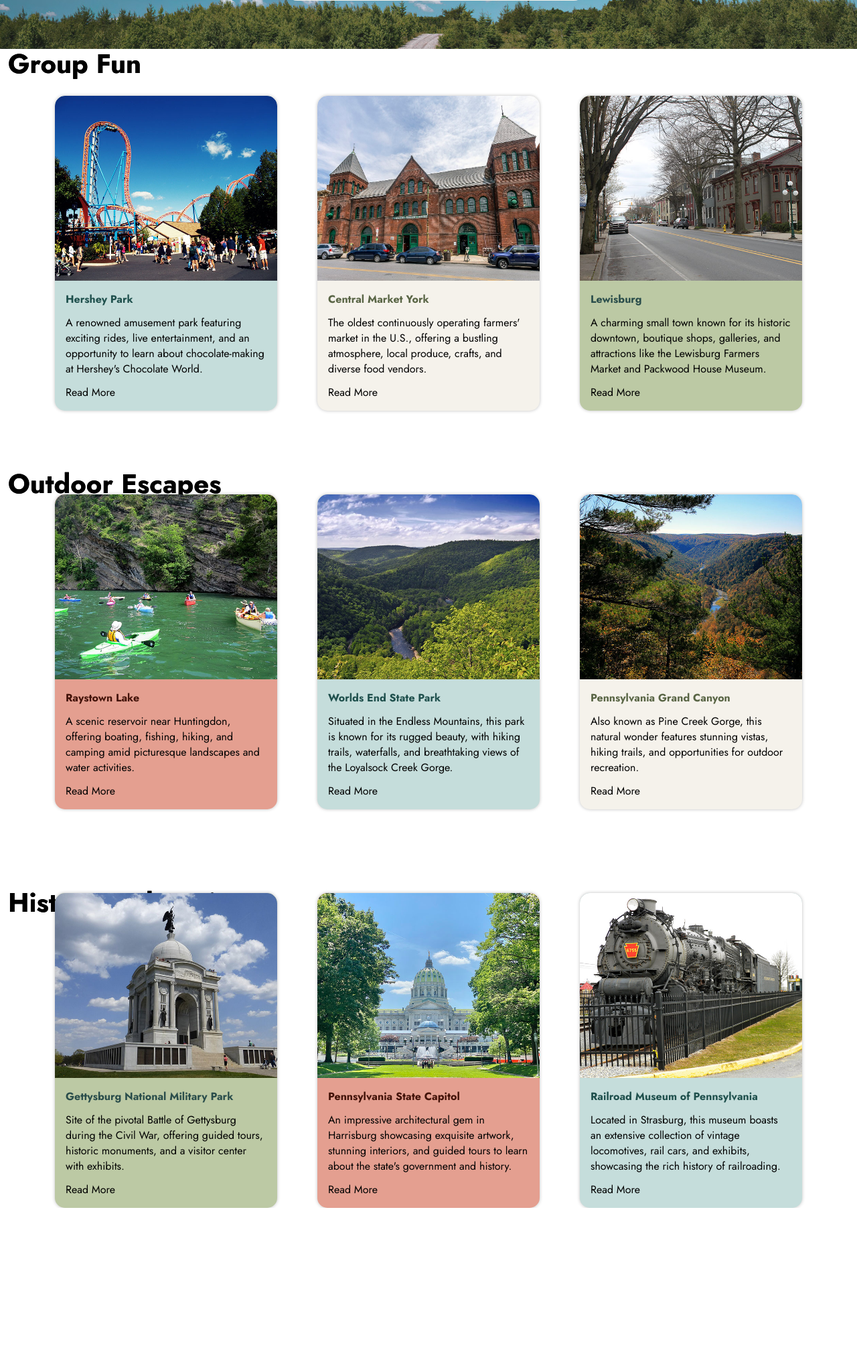
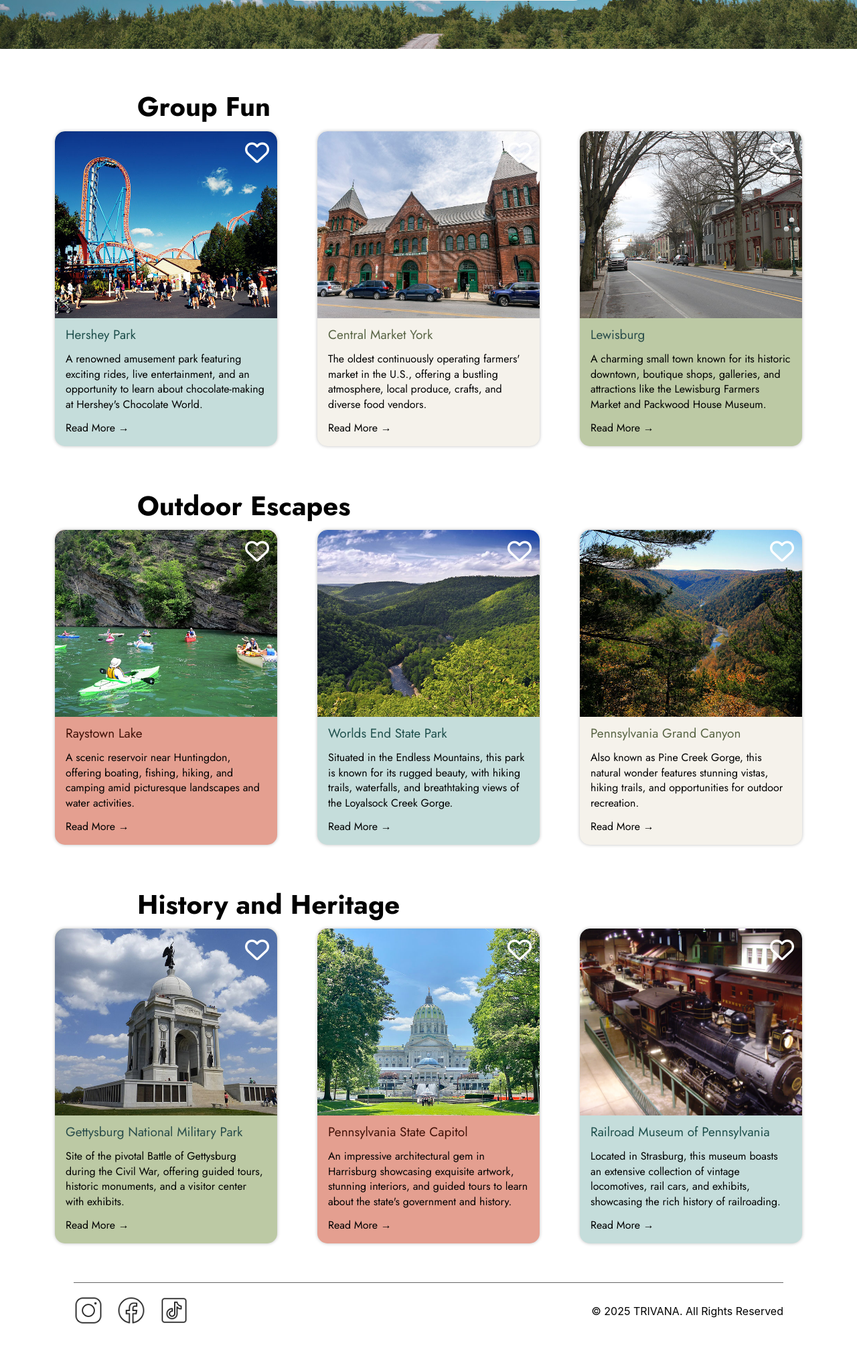
Before and after one commit to lak93728/lak93728.github.io, a PHP site: page / in a window 1280 px wide. Shown: the part 457-2493 px from the top of the page at 67% size. Before the commit the page ends 2260 px from the top, so only its background shows below. Run offline with PHP 8.4, Linux system fonts and the light colour scheme.

Commit message:
updated code

```diff
--- a/Projects/project-1/index.html
+++ b/Projects/project-1/index.html
@@ -8,10 +8,14 @@
       href="https://fonts.googleapis.com/css2?family=Jost:wght@100;300;400;500;600;700;800&display=swap"
       rel="stylesheet"
     />
+    <link
+      rel="stylesheet"
+      href="https://cdnjs.cloudflare.com/ajax/libs/font-awesome/6.4.0/css/all.min.css"
+    />
     <link rel="stylesheet" href="style.css" />
   </head>
   <body>
-    <!-- New Header -->
+    <!-- Header -->
     <header class="flex">
       <div id="search">
         <input type="text" placeholder="Search" />
@@ -31,7 +35,7 @@
       </div>
     </header>
 
-    <!-- Hero Section with Banner -->
+    <!-- Hero Section -->
     <div id="hero">
       <div class="hero-banner"></div>
       <div class="content-box">
@@ -48,118 +52,202 @@
     <div class="historyandheritage">History and Heritage</div>
 
     <!-- Card Grid -->
-    <div class="container"></div>
     <div class="card-grid">
-      <!-- Cards go here (unchanged) -->
+      <!-- Card 1 -->
+      <div class="card card-group-1">
+        <div class="card-image">
+          <a href="https://www.hersheypark.com/" target="_blank">
+            <img src="images/hersheypark.jpg" alt="Hershey Park" />
+          </a>
+          <button class="favorite-btn" aria-label="Add to favorites">
+            <i class="fa-regular fa-heart heart-icon"></i>
+          </button>
         </div>
-  </body>
-     <!---->
-
-        <div class="group-fun-heading">Group Fun</div>
-
-        <div class="outdoorescapes">Outdoor Escapes</div>
-
-        <div class="historyandheritage">History and Heritage</div>
-
-      <div class="container"></div>
-
-<div class="card-grid">
-  <div class="card card-group-1">
-    <img class="img" src="images/hersheypark.jpg" alt="Hershey Park" />
         <div class="card-text">
           <h4>Hershey Park</h4>
           <p class="description">
             A renowned amusement park featuring exciting rides, live entertainment, and an opportunity to learn about chocolate-making at Hershey's Chocolate World.
           </p>
-      <div class="button">Read More</div>
+          <a href="https://www.hersheypark.com/" target="_blank" class="read-more">Read More</a>
         </div>
       </div>
 
+      <!-- Card 2 -->
       <div class="card card-group-2">
-    <img class="img" src="images/centralmarket.jpg" alt="Central Market York" />
+        <div class="card-image">
+          <a href="https://www.centralmarketyork.com/" target="_blank">
+            <img src="images/centralmarket.jpg" alt="Central Market York" />
+          </a>
+          <button class="favorite-btn" aria-label="Add to favorites">
+            <i class="fa-regular fa-heart heart-icon"></i>
+          </button>
+        </div>
         <div class="card-text">
           <h4>Central Market York</h4>
           <p class="description">
             The oldest continuously operating farmers' market in the U.S., offering a bustling atmosphere, local produce, crafts, and diverse food vendors.
           </p>
-      <div class="button">Read More</div>
+          <a href="https://www.centralmarketyork.com/" target="_blank" class="read-more">Read More</a>
         </div>
       </div>
 
+      <!-- Card 3 -->
       <div class="card card-group-3">
-    <img class="img" src="images/lewisburg.jpg" alt="Lewisburg" />
+        <div class="card-image">
+          <a href="https://www.lewisburgpa.com/" target="_blank">
+            <img src="images/lewisburg.jpg" alt="Lewisburg" />
+          </a>
+          <button class="favorite-btn" aria-label="Add to favorites">
+            <i class="fa-regular fa-heart heart-icon"></i>
+          </button>
+        </div>
         <div class="card-text">
           <h4>Lewisburg</h4>
           <p class="description">
             A charming small town known for its historic downtown, boutique shops, galleries, and attractions like the Lewisburg Farmers Market and Packwood House Museum.
           </p>
-      <div class="button">Read More</div>
+          <a href="https://www.lewisburgpa.com/" target="_blank" class="read-more">Read More</a>
         </div>
       </div>
 
+      <!-- Card 4 -->
       <div class="card card-group-4">
-    <img class="img" src="images/raystown.jpg" alt="Raystown Lake" />
+        <div class="card-image">
+          <a href="https://www.nab.usace.army.mil/Missions/Dams-Recreation/Raystown/" target="_blank">
+            <img src="images/raystown.jpg" alt="Raystown Lake" />
+          </a>
+          <button class="favorite-btn" aria-label="Add to favorites">
+            <i class="fa-regular fa-heart heart-icon"></i>
+          </button>
+        </div>
         <div class="card-text">
           <h4>Raystown Lake</h4>
           <p class="description">
             A scenic reservoir near Huntingdon, offering boating, fishing, hiking, and camping amid picturesque landscapes and water activities.
           </p>
-      <div class="button">Read More</div>
+          <a href="https://www.nab.usace.army.mil/Missions/Dams-Recreation/Raystown/" target="_blank" class="read-more">Read More</a>
         </div>
       </div>
 
+      <!-- Card 5 -->
       <div class="card card-group-1">
-    <img class="img" src="images/statepark.jpg" alt="Worlds End State Park" />
+        <div class="card-image">
+          <a href="https://www.dcnr.pa.gov/StateParks/FindAPark/WorldsEndStatePark/" target="_blank">
+            <img src="images/statepark.jpg" alt="Worlds End State Park" />
+          </a>
+          <button class="favorite-btn" aria-label="Add to favorites">
+            <i class="fa-regular fa-heart heart-icon"></i>
+          </button>
+        </div>
         <div class="card-text">
           <h4>Worlds End State Park</h4>
           <p class="description">
             Situated in the Endless Mountains, this park is known for its rugged beauty, with hiking trails, waterfalls, and breathtaking views of the Loyalsock Creek Gorge.
           </p>
-      <div class="button">Read More</div>
+          <a href="https://www.dcnr.pa.gov/StateParks/FindAPark/WorldsEndStatePark/" target="_blank" class="read-more">Read More</a>
         </div>
       </div>
 
+            <!-- Card 6 -->
       <div class="card card-group-2">
-    <img class="img" src="images/grandcanyon.jpg" alt="Pennsylvania Grand Canyon" />
+        <div class="card-image">
+          <a href="https://www.pa.gov/agencies/dcnr/recreation/where-to-go/state-parks/find-a-park/colton-point-state-park" target="_blank">
+            <img src="images/grandcanyon.jpg" alt="Pennsylvania Grand Canyon" />
+          </a>
+          <button class="favorite-btn" aria-label="Add to favorites">
+            <i class="fa-regular fa-heart heart-icon"></i>
+          </button>
+        </div>
         <div class="card-text">
           <h4>Pennsylvania Grand Canyon</h4>
           <p class="description">
             Also known as Pine Creek Gorge, this natural wonder features stunning vistas, hiking trails, and opportunities for outdoor recreation.
           </p>
-      <div class="button">Read More</div>
+          <a href="https://www.pa.gov/agencies/dcnr/recreation/where-to-go/state-parks/find-a-park/colton-point-state-park" target="_blank" class="read-more">Read More</a>
         </div>
       </div>
 
+      <!-- Card 7 -->
       <div class="card card-group-3">
-    <img class="img" src="images/military.jpg" alt="Gettysburg National Military Park" />
+        <div class="card-image">
+          <a href="https://www.nps.gov/gett/index.htm" target="_blank">
+            <img src="images/military.jpg" alt="Gettysburg National Military Park" />
+          </a>
+          <button class="favorite-btn" aria-label="Add to favorites">
+            <i class="fa-regular fa-heart heart-icon"></i>
+          </button>
+        </div>
         <div class="card-text">
           <h4>Gettysburg National Military Park</h4>
           <p class="description">
             Site of the pivotal Battle of Gettysburg during the Civil War, offering guided tours, historic monuments, and a visitor center with exhibits.
           </p>
-      <div class="button">Read More</div>
+          <a href="https://www.nps.gov/gett/index.htm" target="_blank" class="read-more">Read More</a>
         </div>
       </div>
 
+      <!-- Card 8 -->
       <div class="card card-group-4">
-    <img class="img" src="images/capitol.jpg" alt="Pennsylvania State Capitol" />
+        <div class="card-image">
+          <a href="https://www.pacapitol.com/" target="_blank">
+            <img src="images/capitol.jpg" alt="Pennsylvania State Capitol" />
+          </a>
+          <button class="favorite-btn" aria-label="Add to favorites">
+            <i class="fa-regular fa-heart heart-icon"></i>
+          </button>
+        </div>
         <div class="card-text">
           <h4>Pennsylvania State Capitol</h4>
           <p class="description">
             An impressive architectural gem in Harrisburg showcasing exquisite artwork, stunning interiors, and guided tours to learn about the state's government and history.
           </p>
-      <div class="button">Read More</div>
+          <a href="https://www.pacapitol.com/" target="_blank" class="read-more">Read More</a>
         </div>
       </div>
 
+      <!-- Card 9 -->
       <div class="card card-group-1">
-    <img class="img" src="images/railroad.jpg" alt="Railroad Museum of Pennsylvania" />
+        <div class="card-image">
+          <a href="https://www.rrmuseumpa.org/" target="_blank">
+            <img src="images/railroad.jpg" alt="Railroad Museum of Pennsylvania" />
+          </a>
+          <button class="favorite-btn" aria-label="Add to favorites">
+            <i class="fa-regular fa-heart heart-icon"></i>
+          </button>
+        </div>
         <div class="card-text">
           <h4>Railroad Museum of Pennsylvania</h4>
           <p class="description">
             Located in Strasburg, this museum boasts an extensive collection of vintage locomotives, rail cars, and exhibits, showcasing the rich history of railroading.
           </p>
-      <div class="button">Read More</div>
+          <a href="https://www.rrmuseumpa.org/" target="_blank" class="read-more">Read More</a>
         </div>
       </div>
+    </div> <!-- End of .card-grid -->
+
+    <!-- Footer Line -->
+    <div class="footer-line"></div>
+
+    <div class="footer-icons">
+  <img src="images/instagram-icon.png" alt="Icon 1" />
+  <img src="images/facebook-icon.png" alt="Icon 2" />
+  <img src="images/tiktok-icon.png" alt="Icon 3" />
 </div>
+
+<div class="footer-text">© 2025 TRIVANA. All Rights Reserved</div>
+
+    <!-- Spacer to allow scrolling -->
+    <div style="height: 200px;"></div>
+
+    <!-- JavaScript for Heart Toggle -->
+    <script>
+      document.querySelectorAll('.favorite-btn').forEach(button => {
+        button.addEventListener('click', () => {
+          const icon = button.querySelector('.heart-icon');
+          icon.classList.toggle('fa-regular');
+          icon.classList.toggle('fa-solid');
+        });
+      });
+    </script>
+  </body>
+</html>
--- a/Projects/project-1/style.css
+++ b/Projects/project-1/style.css
@@ -7,6 +7,8 @@
 body {
   font-family: 'Jost', sans-serif;
   background: white;
+  min-height: 2493px;
+  overflow-x: hidden;
 }
 
 /* HEADER */
@@ -101,8 +103,8 @@
   position: relative;
   width: 1300px;
   height: 440px;
-  margin: -60px auto 0 auto; /* pulls hero up under header */
-  padding-top: 60px; /* keeps content-box in place */
+  margin: -60px auto 0 auto;
+  padding-top: 60px;
   overflow: hidden;
   z-index: 1;
 }
@@ -152,50 +154,36 @@
 }
 
 /* SECTION HEADINGS */
-.group-fun-heading {
+.group-fun-heading,
+.outdoorescapes,
+.historyandheritage {
   position: absolute;
-  top: 523px;
-  left: 12px;
+  left: 205px;
   font-family: 'Jost', sans-serif;
   font-size: 40px;
   font-weight: 700;
   color: black;
 }
 
+.group-fun-heading {
+  top: 587px;
+}
+
 .outdoorescapes {
-  position: absolute;
-  top: 1150px;
-  left: 12px;
-  font-family: 'Jost', sans-serif;
-  font-size: 40px;
-  font-weight: 700;
-  color: black;
+  top: 1183px;
 }
 
 .historyandheritage {
-  position: absolute;
-  top: 1775px;
-  left: 12px;
-  font-family: 'Jost', sans-serif;
-  font-size: 40px;
-  font-weight: 700;
-  color: black;
+  top: 1778px;
 }
 
 /* CARD GRID */
-.container {
-  max-width: 174px;
-  flex-direction: column;
-  gap: 10px;
-  margin: 0 auto;
-}
-
 .card-grid {
   display: grid;
   grid-template-columns: repeat(3, 1fr);
   gap: 125px 60px;
   position: absolute;
-  top: 600px;
+  top: 653px;
   left: 50%;
   transform: translateX(-50%);
   border-radius: 15px;
@@ -206,22 +194,106 @@
   box-shadow: 0 0 5px rgba(0, 0, 0, 0.25);
   display: flex;
   flex-direction: column;
-  width: 332px; /* reduced by 10px */
-  height: 470px; /* reduced by 10px */
+  width: 332px;
+  height: 470px;
   overflow: hidden;
 }
 
+/* IMAGE + HEART BUTTON */
+.card-image {
+  position: relative;
+  width: 100%;
+  height: 282px;
+  overflow: hidden;
+}
+
+.card-image img {
+  width: 100%;
+  height: 100%;
+  object-fit: cover;
+  display: block;
+  border-top-left-radius: 15px;
+  border-top-right-radius: 15px;
+}
+
+.favorite-btn {
+  position: absolute;
+  top: 12px;
+  right: 12px;
+  background: none;
+  border: none;
+  font-size: 36px;
+  cursor: pointer;
+  color: white;
+  z-index: 2;
+}
+
+.favorite-btn .heart-icon {
+  pointer-events: none;
+  transition: transform 0.2s ease;
+}
+
+.favorite-btn:hover .heart-icon {
+  transform: scale(1.15);
+}
+
+.favorite-btn .fa-heart {
+  color: white;
+}
+
+.favorite-btn .fa-regular.fa-heart {
+  font-weight: 400;
+}
+
+.favorite-btn .fa-solid.fa-heart {
+  font-weight: 900;
+}
+
+/* CARD TEXT */
 .card-text {
   padding: 16px;
   display: flex;
   flex-direction: column;
-  gap: 12px; /* optional spacing between elements */
+  gap: 12px;
 }
 
 .card h4 {
-  color: var(--h4, black); /* fallback to black if no variable is set */
+  font-size: 19px;
+  font-weight: 400;
+  color: var(--h4, black);
+  margin-top: -5px;
 }
 
+.card .description {
+  font-size: 16px;
+  font-weight: 400;
+  line-height: 1.4;
+}
+
+/* READ MORE LINK */
+.read-more {
+  font-size: 16px;
+  color: inherit;
+  text-decoration: none;
+  transition: all 0.2s ease;
+  align-self: flex-start;
+}
+
+.read-more:hover {
+  text-decoration: underline;
+  color: #000;
+}
+
+.read-more::after {
+  content: " →";
+  transition: margin-left 0.2s ease;
+}
+
+.read-more:hover::after {
+  margin-left: 4px;
+}
+
+/* CARD COLORS */
 .card-group-1 {
   background-color: #C5DDDB;
   --h4: #1F504D;
@@ -242,10 +314,42 @@
   --h4: #431309;
 }
 
-.img {
-  height: 60%;
-  width: 100%;
-  object-fit: cover;
-  border-top-left-radius: 15px;
-  border-top-right-radius: 15px;
+/* FOOTER LINE */
+.footer-line {
+  position: absolute;
+  top: 2371px;
+  left: 110px;
+  right: 110px;
+  height: 1px;
+  background-color: rgba(0, 0, 0, 0.6);
 }
+
+.footer-icons {
+  position: absolute;
+  top: 2391px; /* 27px below footer line */
+  left: 110px;  /* aligns with footer line */
+  display: flex;
+  gap: 20px;
+}
+
+.footer-icons img {
+  width: 44px;
+  height: 44px;
+  transition: transform 0.2s ease, filter 0.2s ease;
+}
+
+.footer-icons img:hover {
+  transform: scale(1.05);
+  filter: drop-shadow(0 0 1px rgba(0, 0, 0, 0.2));
+}
+
+@import url('https://fonts.googleapis.com/css2?family=Inter:wght@400&display=swap');
+
+.footer-text {
+  position: absolute;
+  top: 2404px; /* 4px below the icons (icons are at 2527px) */
+  right: 110px; /* aligns with right edge of footer line */
+  font-family: 'Inter', sans-serif;
+  font-size: 16px;
+  color: black;
+}
```
Also changed, not shown: Projects/project-1/images/facebook-icon.png (added), Projects/project-1/images/instagram-icon.png (added), Projects/project-1/images/railroad.jpg, Projects/project-1/images/tiktok-icon.png (added), 1 other file. Lines whose indentation alone changed are shown as unchanged.
